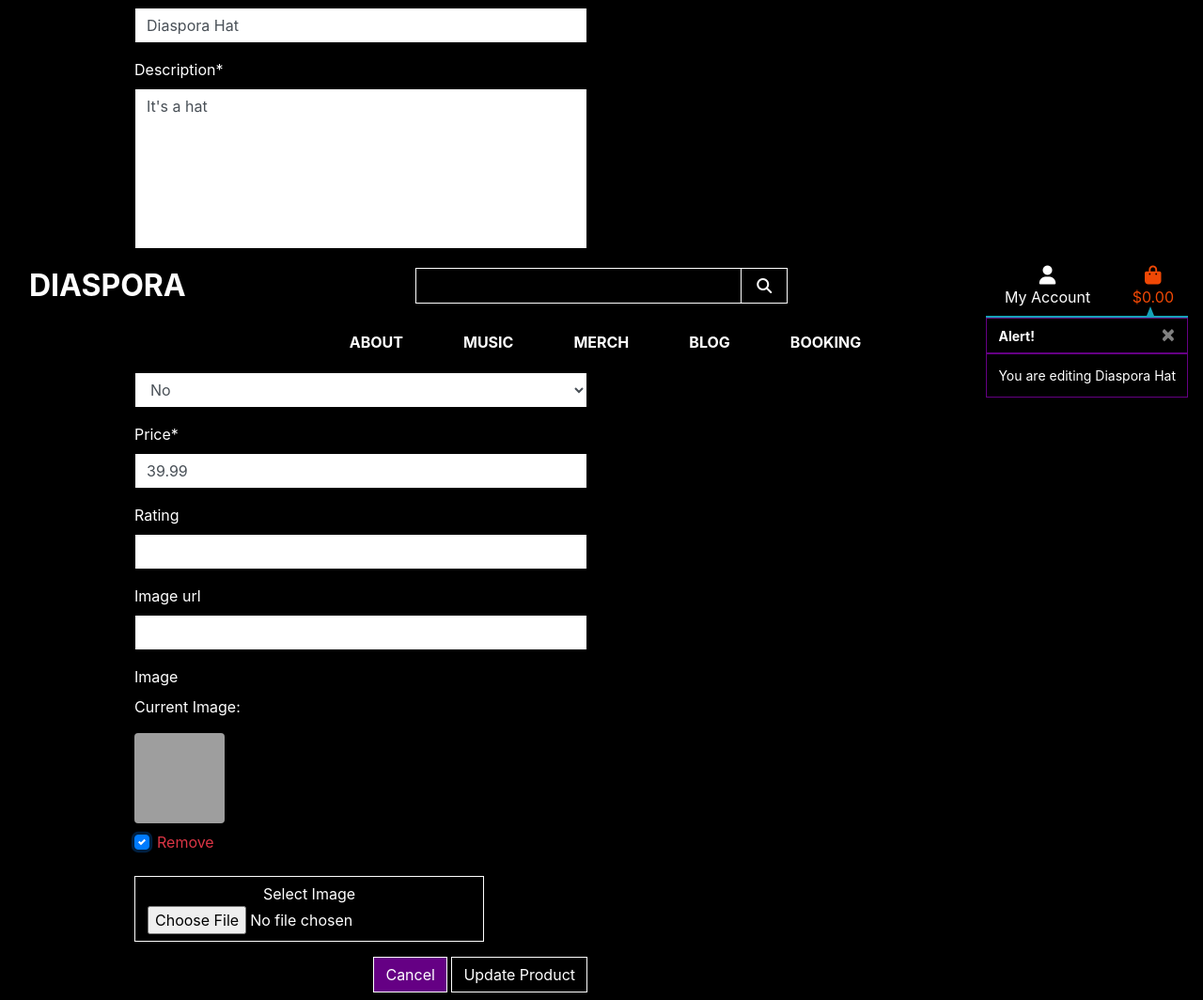
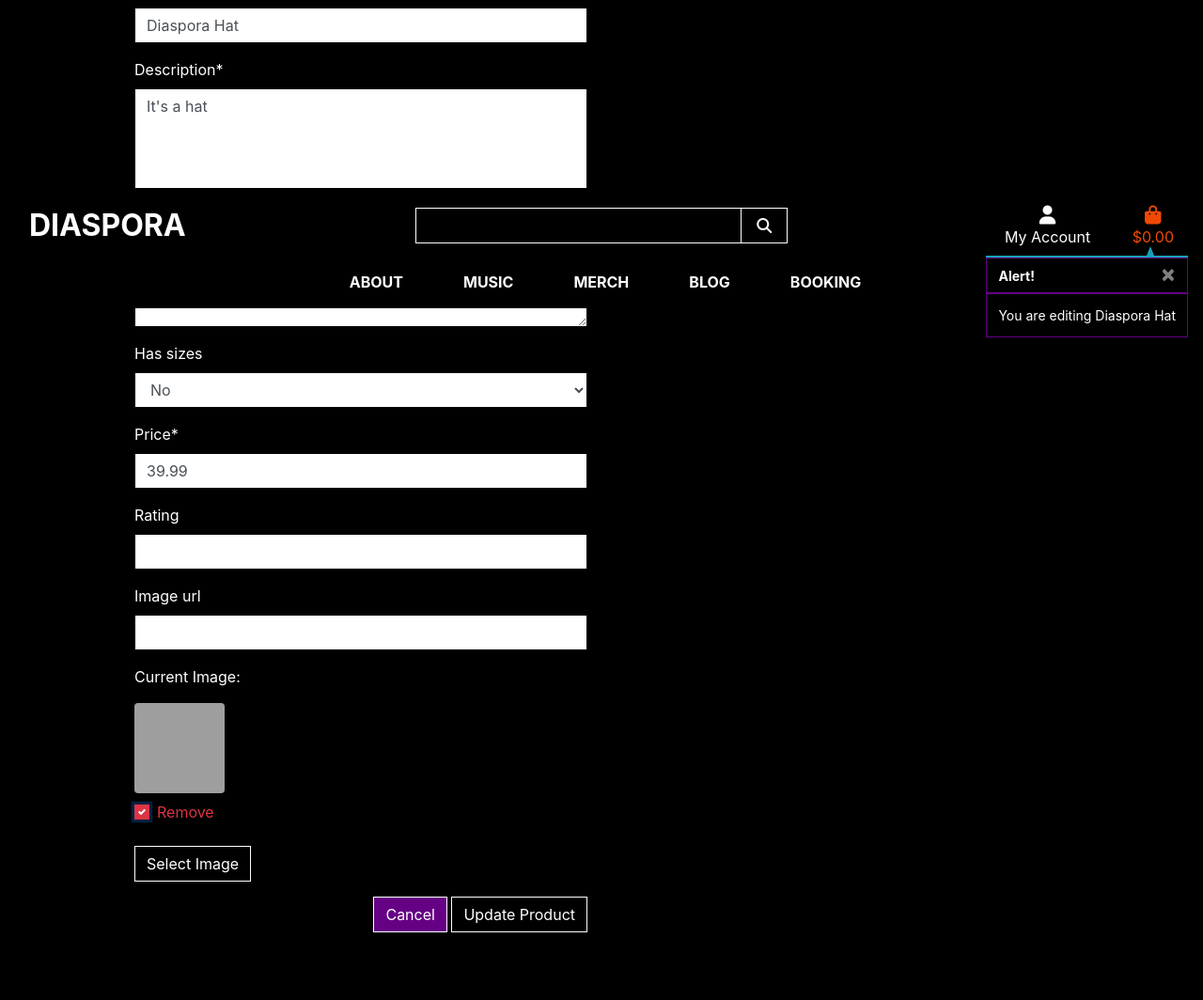
Before and after one commit to J-A-S-M-I-N-J/diaspora, a Django app: page /products/edit/1/ in a window 1280 px wide, after a click on "Remove". Shown: the part 512-1576 px from the top of the page at 94% size. After the commit the page ends 1504 px from the top, so only its background shows below. Run offline with Django 3.2, Linux system fonts and the light colour scheme; a user stored in the database is signed in; data comes from the database, SQL or seed files in the repository; both versions use the stored data as it was after the commit; some libraries are stand-ins or nearby versions; grey boxes are pictures that could not be loaded.

Commit message:
finished fixing image field

```diff
--- a/products/templates/products/edit_product.html
+++ b/products/templates/products/edit_product.html
@@ -25,7 +25,13 @@
             <div class="col-12 col-md-6">
                 <form method="POST" action="{% url 'edit_product' product.id %}" class="form mb-2" enctype="multipart/form-data">
                     {% csrf_token %}
-                    {{ form | crispy }}
+                    {% for field in form %}
+                        {% if field.name != 'image' %}
+                            {{ field | as_crispy_field }}
+                        {% else %}
+                            {{ field }}
+                        {% endif %}
+                    {% endfor %}
                     <div class="text-right">
                         <a class="btn btn-purple rounded-0" href="{% url 'products' %}">Cancel</a>
                         <button class="btn btn-black rounded-0" type="submit">Update Product</button>
@@ -35,3 +41,13 @@
         </div>
     </div>
 {% endblock %}
+
+{% block postloadjs %}
+    {{ block.super }}
+    <script type="text/javascript">
+        $('#new-image').change(function() {
+            var file = $('#new-image')[0].files[0];
+            $('#filename').text(`Image will be set to: ${file.name}`);
+        });
+    </script>
+{% endblock %}
--- a/static/css/base.css
+++ b/static/css/base.css
@@ -298,6 +298,34 @@
     text-decoration-line: underline;
 }
 
+/* Product Form */
+
+.btn-file {
+    position: relative;
+    overflow: hidden;
+}
+
+.btn-file input[type="file"] {
+    position: absolute;
+    top: 0;
+    right: 0;
+    min-width: 100%;
+    min-height: 100%;
+    opacity: 0;
+    cursor: pointer;
+}
+
+.custom-checkbox .custom-control-label::before {
+    border-radius: 0;
+    border-color: #dc3545;
+}
+
+.custom-checkbox .custom-control-input:checked~.custom-control-label::before {
+    background-color: #dc3545;
+    border-color: #dc3545;
+    border-radius: 0;
+}
+
 
 /* -------------------------------- Media Queries */
 
```
Also changed, not shown: products/templates/products/add_product.html (+17 -1 lines), db.sqlite3.
